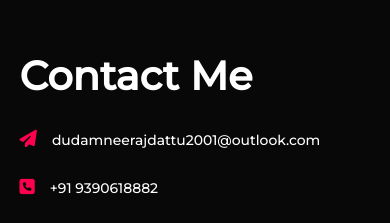
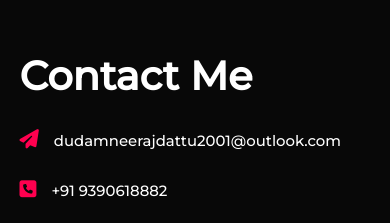
Before and after one commit to Dudam-Neeraj-Dattu/Portfolio, a plain HTML site: page index.html in a window 390 px wide. Shown: the part 4760-4983 px from the top of the page. Drawn offline with Linux system fonts and the light colour scheme.

Commit message:
modified mail and icon for small screen

```diff
--- a/style.css
+++ b/style.css
@@ -682,14 +682,14 @@ p.about-me{
     flex-basis: 100%;
 }
 .contact-left p{
-    font-size: 87%;
+    font-size: 93%;
 }
 
 
 .contact-left p i {
     color: #ff004f;
     margin-right: 15px;
-    font-size: 125%;
+    font-size: 130%;
 }
 
 .tab-contents table .course.course1{
```
